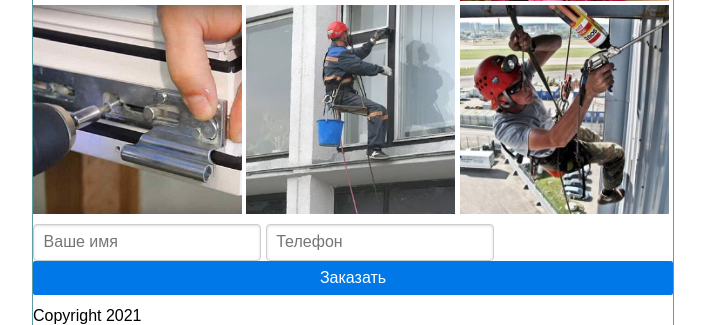
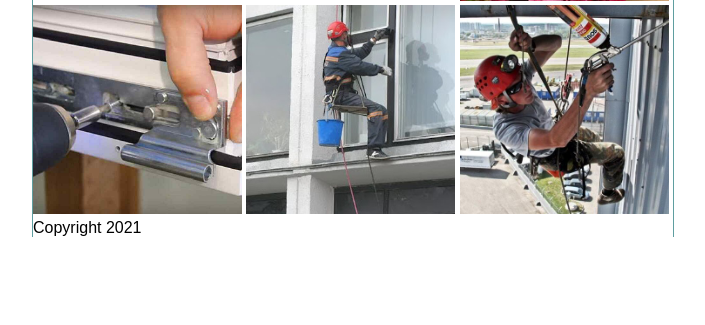
Before and after one commit to verton1337/remontnik, a Django app: page / in a window 1280 px wide. Shown: the part 639-964 px from the top of the page, without its empty margins (287-992 px from the left). After the commit the page ends 876 px from the top, so only its background shows below. Run offline with Django 3.2, Linux system fonts and the light colour scheme.

Commit message:
Removed broken form

```diff
--- a/mainapp/templates/mainapp/index.html
+++ b/mainapp/templates/mainapp/index.html
@@ -20,12 +20,6 @@
 
         </div>
 
-        <form class="pure-form">
-            <fieldset>
-                <input type="text" placeholder="Ваше имя" />
-                <input type="text" placeholder="Телефон" />
-                <button type="submit" class="pure-button pure-button-primary  button-success">Заказать</button>
-            </fieldset>
-        </form>
+
     </div>
 {% endblock content %}
```
